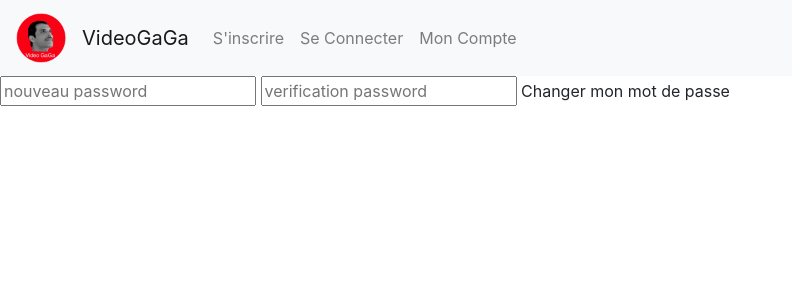
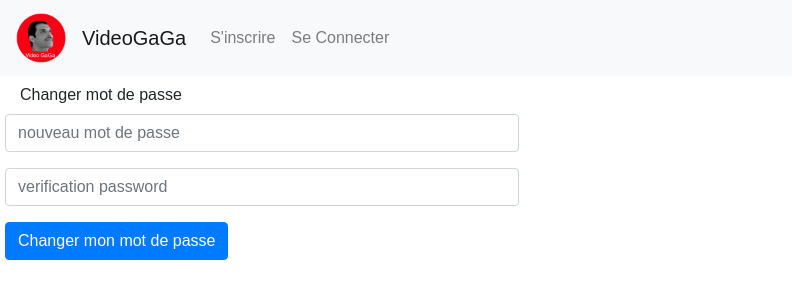
Before and after one commit to colasadam/videogaga, a website: page compte.html in a window 1280 px wide. Shown: the whole page, without its empty margins (0-792 px from the left). Drawn offline with nearby package versions, Linux system fonts and the light colour scheme; some packages are replaced by stand-ins of ours; a script that the page names is missing.

Commit message:
Ajout compte

```diff
--- a/compte.html
+++ b/compte.html
@@ -9,6 +9,7 @@
     <link rel="stylesheet" href="https://stackpath.bootstrapcdn.com/bootstrap/4.4.1/css/bootstrap.min.css"
         integrity="sha384-Vkoo8x4CGsO3+Hhxv8T/Q5PaXtkKtu6ug5TOeNV6gBiFeWPGFN9MuhOf23Q9Ifjh" crossorigin="anonymous">
     <script src="index.js"></script>
+    <link rel="stylesheet" href="css/style.css" />
     <meta charset="utf-8">
     <title>VideoGaGa</title>
 </head>
@@ -40,10 +41,32 @@
             </ul>
         </div>
     </nav>
-    <div ng-controller="Compte">
-        <input type="text" id="password" class="fadeIn second" name="login" placeholder="nouveau password">
-        <input type="text" id="password2" class="fadeIn third" name="login" placeholder="verification password">
-        <bouton type="submit" class="fadeIn fourth" ng-click="change()"> Changer mon mot de passe  </bouton>
+    <div ng-controller="Compte" id="formulaire_mdp">
+        <label for="staticEmail" class="col-sm-2 col-form-label">Changer mot de passe</label>
+        <div class="row">
+            <div class="col-6">
+                <form>
+                    <div class="form-group row">
+
+                      <div class="col-sm-10">
+                        <input type="text" class="form-control" id="password" name="login" placeholder="nouveau mot de passe">
+                      </div>
+                    </div>
+                    <div class="form-group row">
+                      <div class="col-sm-10">
+                        <input type="password" class="form-control" id="password2" name="login" placeholder="verification password">
+                      </div>
+                    </div>
+                    <bouton type="submit" class="btn btn-primary mb-2" ng-click="change()"> Changer mon mot de passe  </bouton>
+                </form>
+            </div>
+            <div class="col-6">
+            </div>
+            <div class="col">
+            </div>
+          </div>
+
+
     </div>
 </body>
 
--- a/css/style.css
+++ b/css/style.css
@@ -45,3 +45,7 @@ body {
       border: 1px solid #ccc;
     }
   }
+
+  #formulaire_mdp{
+    margin-left: 5px;
+  }
--- a/index.js
+++ b/index.js
@@ -19,13 +19,16 @@ app.controller('WebService', ['$scope', 'youtubeFactory', '$http', '$cookies', '
         document.getElementById("champ2").href = "playlist.html";
         document.getElementById("champ2").text = "Mes Playlists";
         document.getElementById("deconnexion").style.display = "block";
+        document.getElementById("champ3").style.display = "block";
     } else {
         document.getElementById("champ1").href = "inscription.html";
         document.getElementById("champ1").text = "S'inscrire";
 
         document.getElementById("champ2").href = "login.html";
         document.getElementById("champ2").text = "Se Connecter";
+        console.log("test");
         document.getElementById("deconnexion").style.display = "none";
+        document.getElementById("champ3").style.display = "none";
     }
 
     if (document.getElementById("resultat_recherche") != null) {
```
Also changed, not shown: home2.html (+3 -0 lines).
